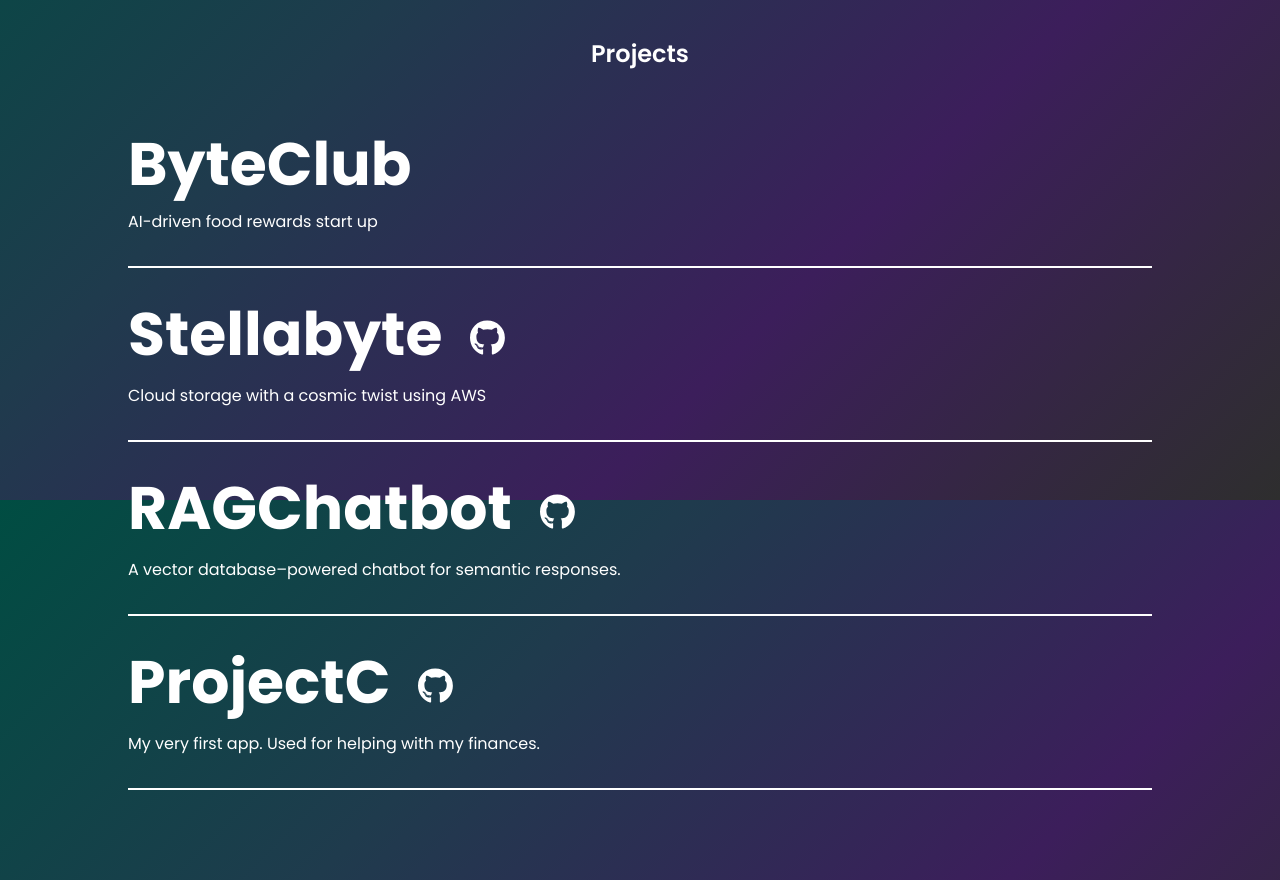
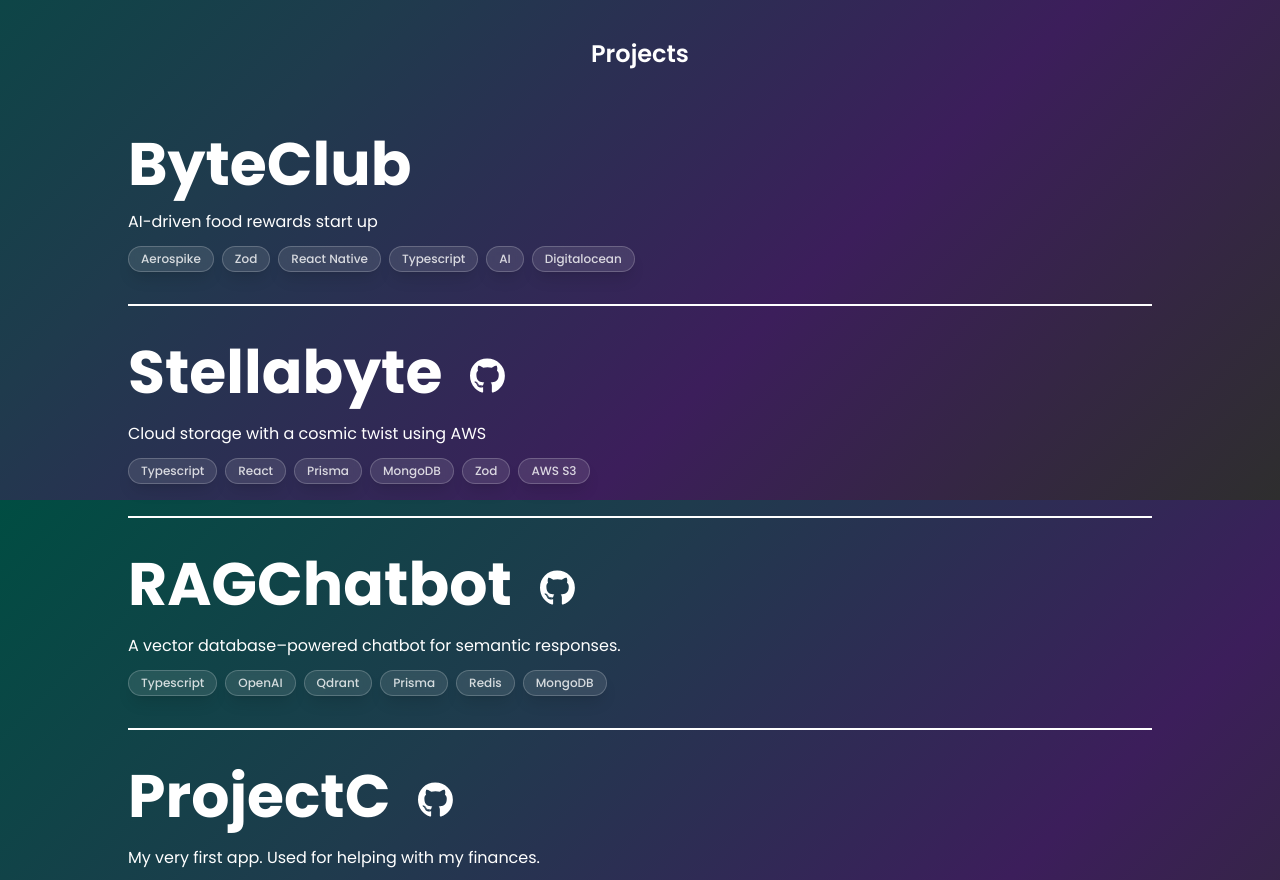
Before and after one commit to bryceberczik/portfolio, a React (Vite) app: page / in a window 1280 px wide. Shown: the part 1900-2780 px from the top of the page. Built offline with nearby package versions, Linux system fonts and the light colour scheme.

Commit message:
added tech stack

```diff
--- a/src/components/Header.tsx
+++ b/src/components/Header.tsx
@@ -29,7 +29,7 @@ const Header = () => {
       }}
       className="glass-nav fixed left-0 right-0 top-0 z-30 mx-auto max-w-6xl overflow-hidden border-[1px] border-white/10 bg-gradient-to-br from-white/20 to-white/5 backdrop-blur md:left-6 md:right-6 md:top-6 md:rounded-2xl"
     >
-      <div className="glass-nav flex items-center justify-between px-5 py-5">
+      <div className="glass-nav flex items-center justify-between px-5 py-4">
         <motion.span
           initial={false}
           animate={{
--- a/src/components/HoverImageLinks.tsx
+++ b/src/components/HoverImageLinks.tsx
@@ -15,6 +15,7 @@ const HoverImageLinks = () => {
           imgSrc={byteclub}
           href="https://docs.google.com/presentation/d/1iOjyOw4eTKpZ7pYSLlNu0btY9SRFsKFRHFo1cMeUjzg/edit"
           link=""
+          technologies={["Aerospike", "Zod", "React Native", "Typescript", "AI", "Digitalocean" ]}
         />
         <Link
           heading="Stellabyte"
@@ -22,6 +23,7 @@ const HoverImageLinks = () => {
           imgSrc={stellabyte}
           href="https://stellabyte-production.up.railway.app"
           link="https://github.com/ZVKubajak/Stellabyte"
+          technologies={["Typescript", "React", "Prisma", "MongoDB", "Zod", "AWS S3" ]}
         />
         <Link
           heading="RAG Chatbot"
@@ -29,6 +31,7 @@ const HoverImageLinks = () => {
           imgSrc={ragbot}
           href="https://rag-chatbot-production-ffa2.up.railway.app/"
           link="https://github.com/ZVKubajak/rag-chatbot"
+          technologies={["Typescript", "OpenAI", "Qdrant", "Prisma", "Redis", "MongoDB" ]}
         />
         <Link
           heading="Project C"
@@ -36,6 +39,7 @@ const HoverImageLinks = () => {
           imgSrc={projectc}
           href="https://bryceberczik.github.io/project-c/"
           link="https://github.com/bryceberczik/project-c"
+          technologies={["HTML", "CSS", "Javascript", "Chart.js"]}
         />
       </div>
     </section>
--- a/src/components/Link.tsx
+++ b/src/components/Link.tsx
@@ -6,7 +6,14 @@ import { FontAwesomeIcon } from "@fortawesome/react-fontawesome";
 import { faGithub } from "@fortawesome/free-brands-svg-icons";
 import { LinkProp } from "../types/types";
 
-const Link = ({ heading, imgSrc, subheading, href, link }: LinkProp) => {
+const Link = ({
+  heading,
+  imgSrc,
+  subheading,
+  href,
+  link,
+  technologies,
+}: LinkProp) => {
   const ref = useRef<HTMLAnchorElement>(null);
 
   const x = useMotionValue(0);
@@ -93,6 +100,18 @@ const Link = ({ heading, imgSrc, subheading, href, link }: LinkProp) => {
         <span className="relative z-10 mt-4 block text-left text-white transition-colors duration-500 group-hover:text-neutral-50">
           {subheading}
         </span>
+        {technologies && technologies.length > 0 && (
+          <div className="relative z-10 mt-3 flex flex-wrap gap-2">
+            {technologies.map((tech, index) => (
+              <span
+                key={index}
+                className="inline-block px-3 py-1 text-xs font-medium text-white/80 bg-white/10 backdrop-blur-sm rounded-full border border-white/20 shadow-lg transition-all duration-300 group-hover:text-white group-hover:bg-white/20 group-hover:border-white/30 group-hover:shadow-xl group-hover:scale-105"
+              >
+                {tech}
+              </span>
+            ))}
+          </div>
+        )}
       </div>
 
       <motion.img
--- a/src/components/MobileHoverImageLinks.tsx
+++ b/src/components/MobileHoverImageLinks.tsx
@@ -15,6 +15,7 @@ export const MobileHoverImageLinks = () => {
           imgSrc={byteclub}
           href="https://docs.google.com/presentation/d/1iOjyOw4eTKpZ7pYSLlNu0btY9SRFsKFRHFo1cMeUjzg/edit"
           link=""
+          technologies={["Aerospike", "Zod", "React Native", "Typescript", "AI", "Digitalocean" ]}
         />
         <MobileLink
           heading="Stellabyte"
@@ -22,6 +23,7 @@ export const MobileHoverImageLinks = () => {
           imgSrc={stellabyte}
           href="https://stellabyte-production.up.railway.app"
           link="https://github.com/ZVKubajak/Stellabyte"
+          technologies={["Typescript", "React", "Prisma", "MongoDB", "Zod", "AWS S3" ]}
         />
         <MobileLink
           heading="RAG Chatbot"
@@ -29,6 +31,7 @@ export const MobileHoverImageLinks = () => {
           imgSrc={ragbot}
           href="https://rag-chatbot-production-ffa2.up.railway.app/"
           link="https://github.com/ZVKubajak/rag-chatbot"
+          technologies={["Typescript", "OpenAI", "Qdrant", "Prisma", "Redis", "MongoDB" ]}
         />
         <MobileLink
           heading="Project C"
@@ -36,6 +39,7 @@ export const MobileHoverImageLinks = () => {
           imgSrc={projectc}
           href="https://bryceberczik.github.io/project-c/"
           link="https://github.com/bryceberczik/project-c"
+          technologies={["HTML", "CSS", "Javascript", "Chart.js"]}
         />
       </div>
     </section>
--- a/src/components/MobileLink.tsx
+++ b/src/components/MobileLink.tsx
@@ -2,7 +2,7 @@ import { FontAwesomeIcon } from "@fortawesome/react-fontawesome";
 import { faGithub } from "@fortawesome/free-brands-svg-icons";
 import { LinkProp } from "../types/types";
 
-const MobileLink = ({ heading, subheading, href, link }: LinkProp) => {
+const MobileLink = ({ heading, subheading, href, link, technologies }: LinkProp) => {
   return (
     <a
       href={href}
@@ -35,6 +35,18 @@ const MobileLink = ({ heading, subheading, href, link }: LinkProp) => {
         <span className="relative  mt-4 block text-sm text-left text-white transition-colors duration-500 group-hover:text-neutral-50">
           {subheading}
         </span>
+        {technologies && technologies.length > 0 && (
+          <div className="relative z-10 mt-3 flex flex-wrap gap-2">
+            {technologies.map((tech, index) => (
+              <span
+                key={index}
+                className="inline-block px-3 py-1 text-xs font-medium text-white/80 bg-white/10 backdrop-blur-sm rounded-full border border-white/20 shadow-lg transition-all duration-300 group-hover:text-white group-hover:bg-white/20 group-hover:border-white/30 group-hover:shadow-xl group-hover:scale-105"
+              >
+                {tech}
+              </span>
+            ))}
+          </div>
+        )}
       </div>
     </a>
   );
--- a/src/types/types.ts
+++ b/src/types/types.ts
@@ -27,4 +27,5 @@ export type LinkProp = {
   subheading: string;
   href: string;
   link: string;
+  technologies?: string[]
 };
```
